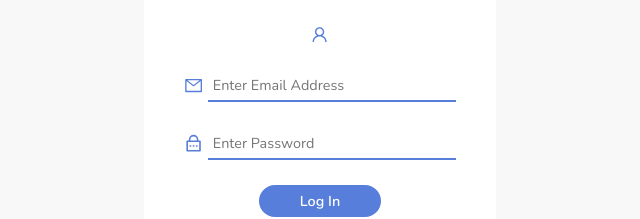
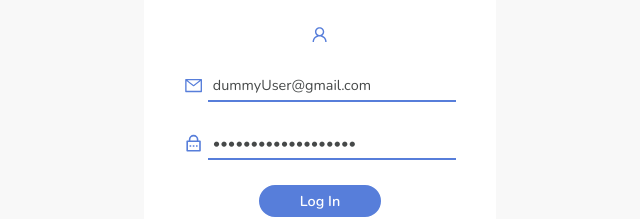
Before and after one commit to chwasiq0569/Chat-Room-App-ReactJS-Redux-Firebase, a React (Create React App) app: page / in a window 1280 px wide. Shown: the part 252-471 px from the top of the page, without its empty margins (320-960 px from the left). Built offline with nearby package versions, Linux system fonts and the light colour scheme; no server answers.

Commit message:
Added Dummy email and password

```diff
--- a/src/Components/Pages/AuthPage/AuthPage.js
+++ b/src/Components/Pages/AuthPage/AuthPage.js
@@ -13,8 +13,8 @@ import { FiActivity } from "react-icons/fi";
 
 const AuthPage = (props) => {
   const [username, setUsername] = useState("");
-  const [email, setEmail] = useState("");
-  const [password, setPassword] = useState("");
+  const [email, setEmail] = useState("dummyUser@gmail.com");
+  const [password, setPassword] = useState("dummyUser@gmail.com");
   const [register, setRegister] = useState(false);
   const [fireErrors, setFireErrors] = useState("");
   const [user, setUser] = useState(null);
```
